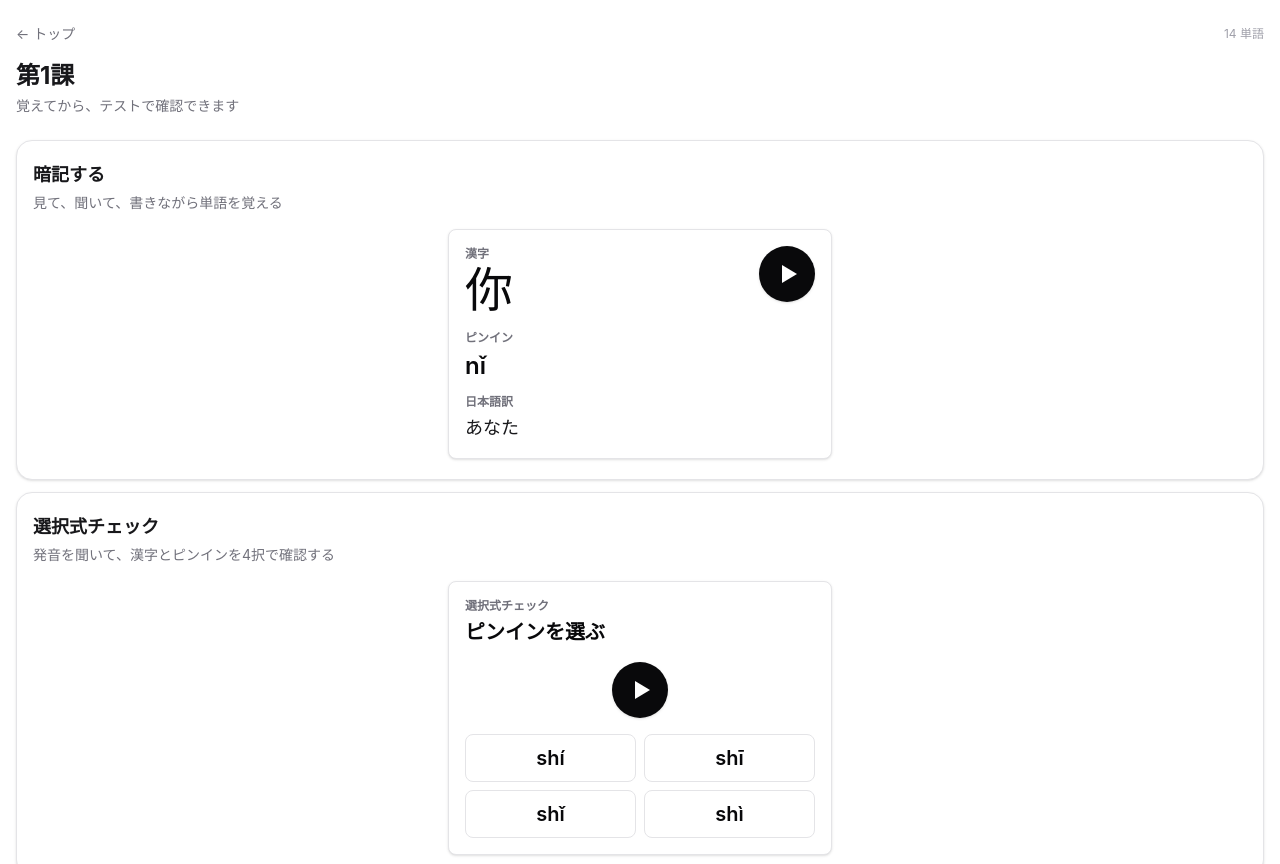
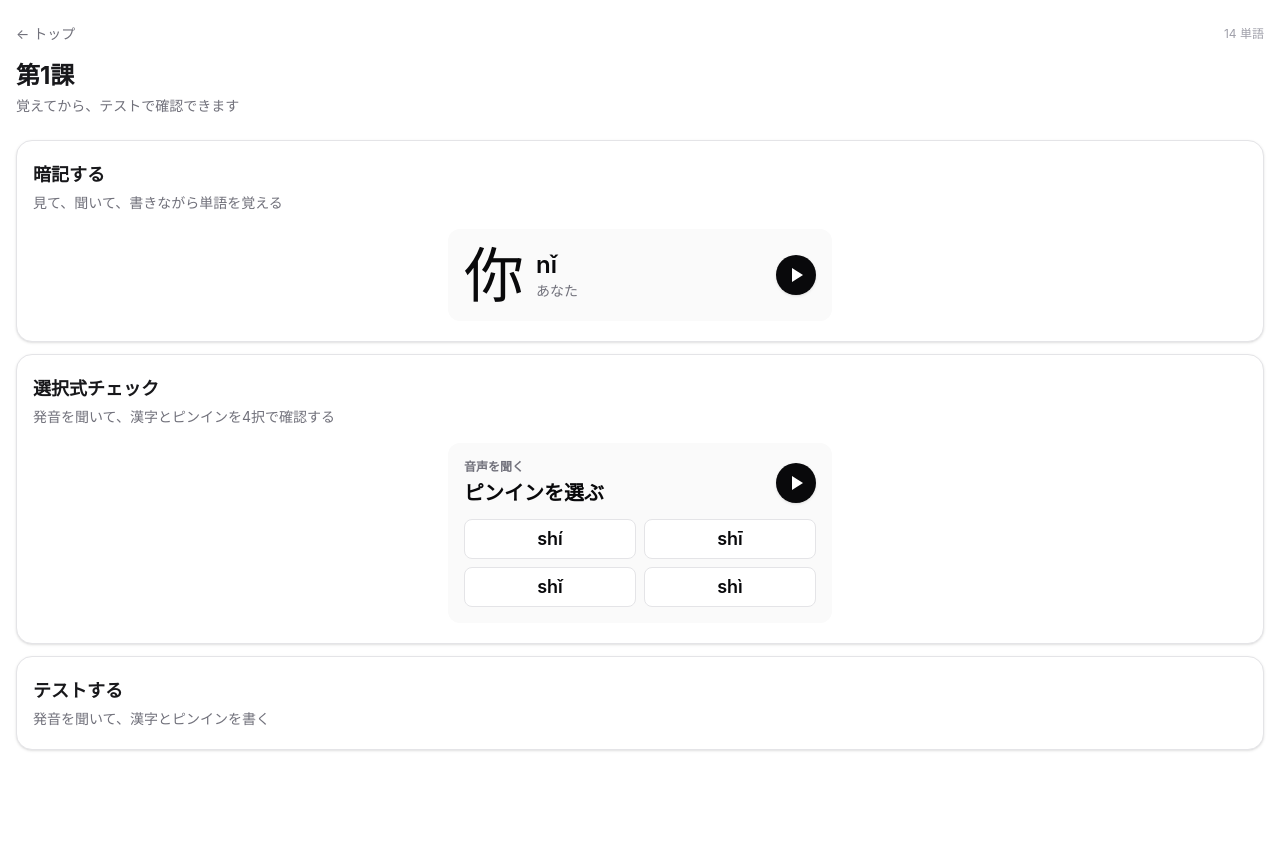
Before and after one commit to WashizuRyo/chinese-vocab-test, a Next.js app: page /lesson/lesson01 in a window 1280 px wide. Shown: the top 864 px of the page. After the commit the page ends 800 px from the top, so only its background shows below. Built offline with nearby package versions, Linux system fonts and the light colour scheme.

Commit message:
style: simplify mode card previews

```diff
--- a/src/components/LessonRunner.tsx
+++ b/src/components/LessonRunner.tsx
@@ -569,8 +569,8 @@
 
 function PreviewPlayIcon() {
   return (
-    <span className="flex h-14 w-14 shrink-0 items-center justify-center rounded-full bg-zinc-950 text-white shadow-sm">
-      <span className="ml-1 h-0 w-0 border-y-[9px] border-y-transparent border-l-[15px] border-l-white" />
+    <span className="flex h-10 w-10 shrink-0 items-center justify-center rounded-full bg-zinc-950 text-white shadow-sm">
+      <span className="ml-0.5 h-0 w-0 border-y-[7px] border-y-transparent border-l-[11px] border-l-white" />
     </span>
   );
 }
@@ -578,18 +578,15 @@
 function MemorizeModePreview() {
   return (
     <span aria-hidden="true" className="mx-auto mt-4 block w-full max-w-sm">
-      <span className="block rounded-lg border border-zinc-200 bg-white p-4 shadow-sm">
-        <span className="flex items-start justify-between gap-4">
-          <span className="block">
-            <span className="block text-xs font-semibold text-zinc-500">漢字</span>
-            <span className="mt-1 block text-5xl leading-none text-zinc-950">你</span>
+      <span className="flex items-center justify-between gap-4 rounded-xl bg-zinc-50 px-4 py-4">
+        <span className="flex items-end gap-3">
+          <span className="text-6xl leading-none text-zinc-950">你</span>
+          <span className="mb-1 block">
+            <span className="block text-2xl font-semibold leading-none text-zinc-950">nǐ</span>
+            <span className="mt-1 block text-sm font-medium text-zinc-500">あなた</span>
           </span>
-          <PreviewPlayIcon />
         </span>
-        <span className="mt-4 block text-xs font-semibold text-zinc-500">ピンイン</span>
-        <span className="mt-1 block text-2xl font-semibold text-zinc-950">nǐ</span>
-        <span className="mt-3 block text-xs font-semibold text-zinc-500">日本語訳</span>
-        <span className="mt-1 block text-lg text-zinc-900">あなた</span>
+        <PreviewPlayIcon />
       </span>
     </span>
   );
@@ -600,17 +597,19 @@
 
   return (
     <span aria-hidden="true" className="mx-auto mt-4 block w-full max-w-sm">
-      <span className="block rounded-lg border border-zinc-200 bg-white p-4 shadow-sm">
-        <span className="block text-xs font-semibold text-zinc-500">選択式チェック</span>
-        <span className="mt-1 block text-xl font-bold text-zinc-950">ピンインを選ぶ</span>
-        <span className="mt-4 flex justify-center">
+      <span className="block rounded-xl bg-zinc-50 px-4 py-4">
+        <span className="flex items-center justify-between gap-3">
+          <span>
+            <span className="block text-xs font-semibold text-zinc-500">音声を聞く</span>
+            <span className="mt-1 block text-xl font-bold text-zinc-950">ピンインを選ぶ</span>
+          </span>
           <PreviewPlayIcon />
         </span>
-        <span className="mt-4 grid grid-cols-2 gap-2">
+        <span className="mt-3 grid grid-cols-2 gap-2">
           {choices.map((choice) => (
             <span
               key={choice}
-              className="flex h-12 items-center justify-center rounded-lg border border-zinc-200 bg-white text-xl font-semibold text-zinc-950"
+              className="flex h-10 items-center justify-center rounded-lg border border-zinc-200 bg-white text-lg font-semibold text-zinc-950"
             >
               {choice}
             </span>
```
